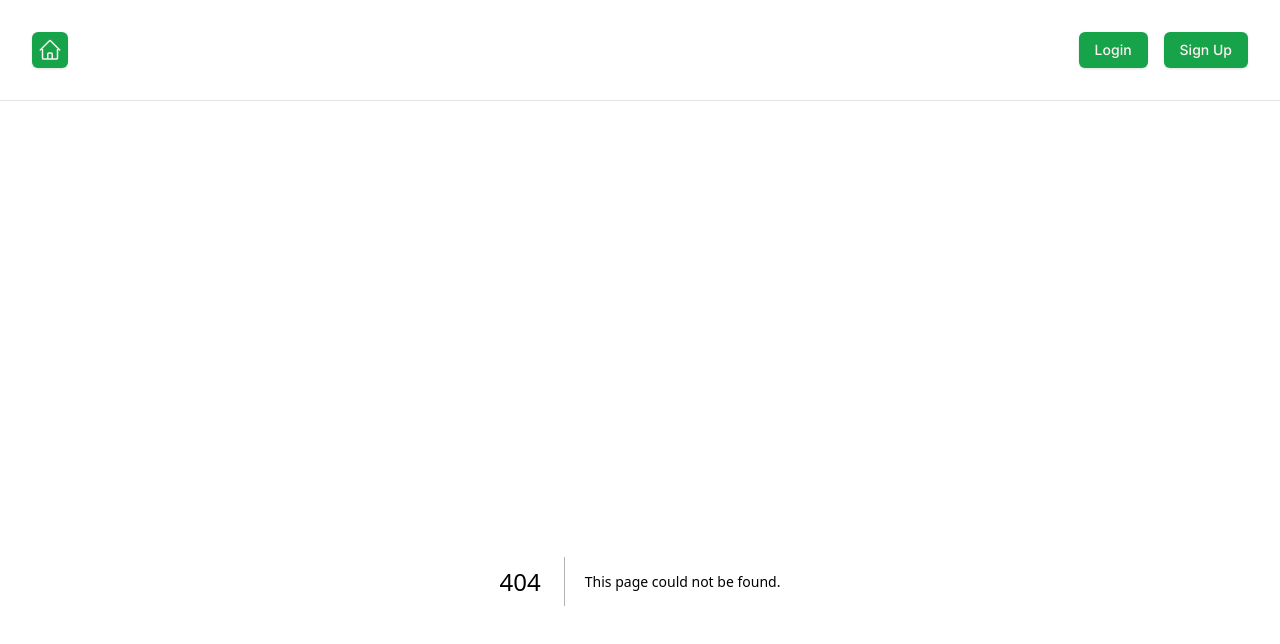
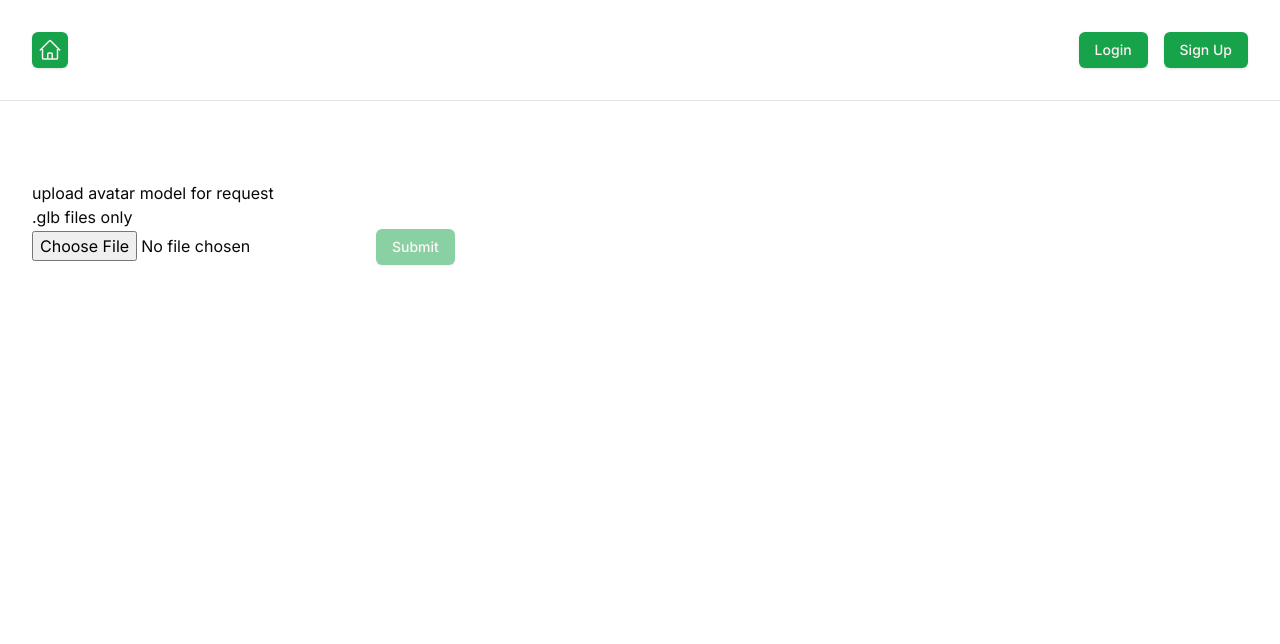
Before and after one commit to Go-Touch-Grass/BusinessClient, a Next.js app: page /registerAvatar in a window 1280 px wide. Before the commit this address had no page. Shown: the top 644 px of the page. Built offline with nearby package versions, Linux system fonts and the light colour scheme.

Commit message:
feat: 3d avatar upload assets

```diff
--- a/src/network/axiosClient.tsx
+++ b/src/network/axiosClient.tsx
@@ -1,40 +1,13 @@
 import axios from "axios";
 
-//consider implementing redux and for future JWT implementation
-// const getToken = () => {
-//     const state = store.getState();
-//     return state.auth.token;
-//   };
-
-const axiosClient = axios.create({
-  //todo for XY: update after BE is fully configured
-  baseURL: process.env.NEXT_PUBLIC_API_URL,
+const GLBAxiosInstance = axios.create({
+  // headers: {
+  //   "X-APP-ID": "66f4fea70b01ac5ee87a4d79",
+  //   "X-API-Key": "sk_live_3HvRKIj8z1mVyX806VXl-USrl2rB5X0kMBUH",
+  // },
   headers: {
-    "Content-Type": "application/json",
+    "Content-Type": "multipart/form-data",
   },
 });
 
-//TODO for XY: update after JWT implementation
-// axiosClient.interceptors.request.use(
-//     (config) => {
-//       const token = getToken();
-//       if (token) {
-//         config.headers["Authorization"] = `Bearer ${token}`;
-//       }
-//       return config;
-//     },
-//     (error) => Promise.reject(error),
-//   );
-
-// axiosClient.interceptors.response.use(
-//   (response) => response,
-//   (error) => {
-//     let res = error.response;
-//     if (res && res.status == 401) {
-//       // TODO: Handle unauthorised error
-//     }
-//     return Promise.reject(error);
-//   }
-// );
-
-export default axiosClient;
+export default GLBAxiosInstance;
--- /dev/null
+++ b/src/pages/registerAvatar.tsx
@@ -0,0 +1,44 @@
+import { Button } from "@/components/components/ui/button";
+import GLBAxiosInstance from "@/network/axiosClient";
+import { useState } from "react";
+
+const RegisterAvatar = () => {
+  const [file, setFile] = useState<File | null>(null);
+  const [buttonDisabled, setButtonDisabled] = useState<boolean>(true);
+  const handleFileChange = (e) => {
+    const file = e.target.files[0];
+    if (file) {
+      setFile(file);
+      setButtonDisabled(false);
+    }
+  };
+
+  const handleSubmitFile = async () => {
+    const formData = new FormData();
+    if (file) {
+      formData.append("name", ".glb model");
+      formData.append("avatarFile", file);
+    }
+    try {
+      const { data } = await GLBAxiosInstance.post(
+        "http://localhost:8080/api/business/avatarRequest",
+        { business_id: 10, avatarFile: formData }
+      );
+      console.log(data);
+    } catch (error) {
+      console.error(error);
+    }
+  };
+  return (
+    <div>
+      <p>upload avatar model for request</p>
+      <p>.glb files only</p>
+      <input type="file" accept=".glb" onChange={handleFileChange} required />
+      <Button onClick={handleSubmitFile} disabled={buttonDisabled}>
+        Submit
+      </Button>
+    </div>
+  );
+};
+
+export default RegisterAvatar;
```
